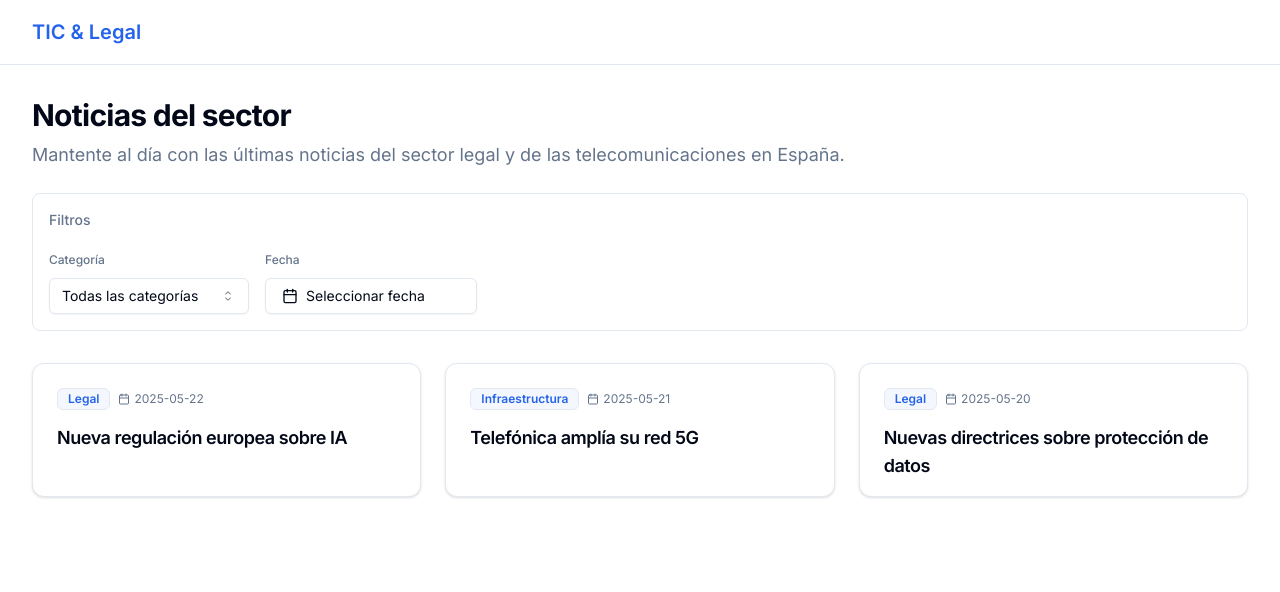
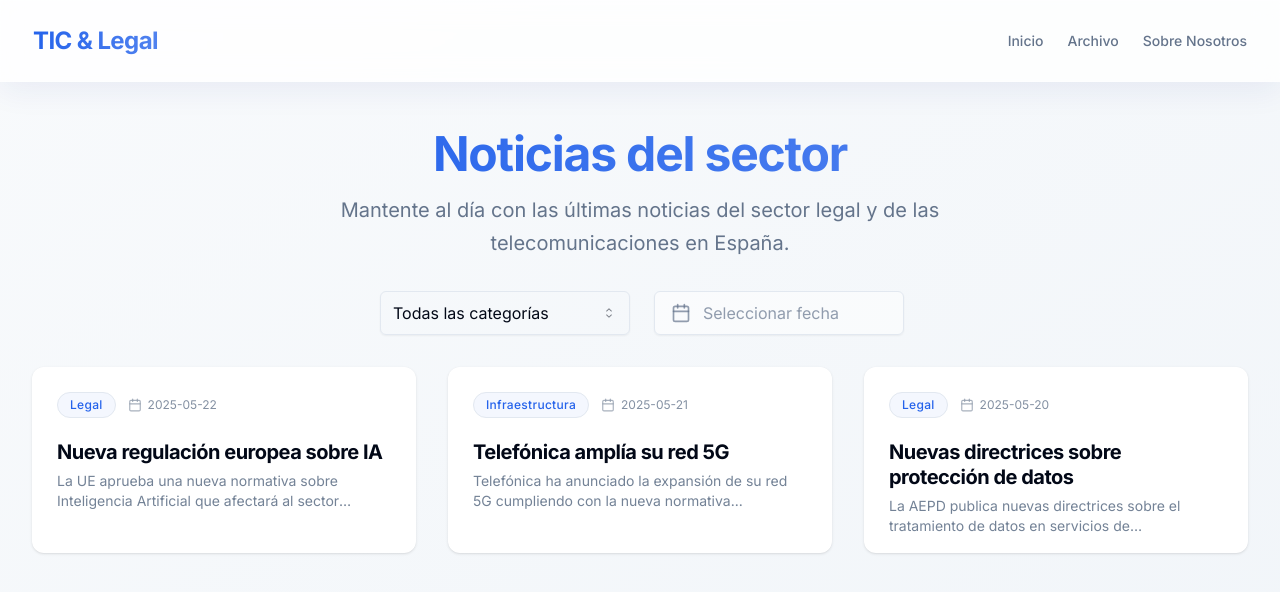
Before and after one commit to felipestudionn/Legal, a Next.js app: page / in a window 1280 px wide. Shown: the top 592 px of the page. Built offline with nearby package versions, Linux system fonts and the light colour scheme.

Commit message:
Mejoras de diseño: centrado de filtros y eliminación de etiquetas redundantes

```diff
--- a/src/app/globals.css
+++ b/src/app/globals.css
@@ -4,6 +4,12 @@
 
 @layer base {
   :root {
+    --glass-background: rgba(255, 255, 255, 0.8);
+    --glass-border: rgba(255, 255, 255, 0.5);
+    --glass-shadow: 0 8px 32px 0 rgba(31, 38, 135, 0.07);
+    --subtle-gradient: linear-gradient(to bottom right, rgba(255, 255, 255, 0.2), rgba(255, 255, 255, 0.1));
+    --card-shadow: 0 4px 24px -4px rgba(0, 0, 0, 0.08);
+    --hover-transform: translateY(-2px);
     --background: 0 0% 100%;
     --foreground: 222.2 84% 4.9%;
 
@@ -41,5 +47,24 @@
 
   body {
     @apply bg-background text-foreground antialiased;
+    background-image: linear-gradient(to bottom right, #f8fafc, #f1f5f9);
+    min-height: 100vh;
+  }
+
+  .glass-effect {
+    @apply bg-white/80 backdrop-blur-md border border-white/20;
+    box-shadow: var(--glass-shadow);
+  }
+
+  .hover-card-effect {
+    @apply transition-all duration-300 ease-out;
+    &:hover {
+      transform: var(--hover-transform);
+      box-shadow: var(--card-shadow);
+    }
+  }
+
+  .gradient-text {
+    @apply bg-clip-text text-transparent bg-gradient-to-r from-primary to-primary/80;
   }
 }
--- a/src/components/dashboard/news-card.tsx
+++ b/src/components/dashboard/news-card.tsx
@@ -11,22 +11,33 @@ interface NewsCardProps {
 
 export function NewsCard({ news }: NewsCardProps) {
   return (
-    <Card className="h-full flex flex-col hover:shadow-lg transition-all duration-200 hover:scale-[1.02] group">
+    <Card className="h-full flex flex-col glass-effect hover-card-effect overflow-hidden group">
       <CardHeader className="pb-4">
-        <div className="flex items-center gap-2 mb-2">
-          <Badge variant="outline" className="bg-primary/5 text-primary hover:bg-primary/10 transition-colors">
+        <div className="flex items-center gap-3 mb-4">
+          <Badge
+            variant="outline"
+            className="bg-primary/5 text-primary hover:bg-primary/10 transition-colors px-3 py-1 rounded-full text-xs font-medium tracking-wide"
+          >
             {news.category}
           </Badge>
-          <div className="flex items-center text-xs text-muted-foreground">
-            <CalendarIcon className="mr-1 h-3 w-3" />
+          <div className="flex items-center text-xs text-muted-foreground/80">
+            <CalendarIcon className="mr-1.5 h-3.5 w-3.5 opacity-70" />
             {news.date}
           </div>
         </div>
-        <CardTitle className="line-clamp-2 text-lg group-hover:text-primary transition-colors">
-          <a href={news.url} target="_blank" rel="noopener noreferrer" className="hover:underline">
+        <CardTitle className="text-xl font-bold leading-tight group-hover:text-primary transition-colors duration-300">
+          <a
+            href={news.url}
+            target="_blank"
+            rel="noopener noreferrer"
+            className="hover:underline decoration-primary decoration-2 underline-offset-4"
+          >
             {news.title}
           </a>
         </CardTitle>
+        <p className="mt-3 text-muted-foreground/90 text-sm line-clamp-2">
+          {news.content}
+        </p>
       </CardHeader>
     </Card>
   )
--- a/src/components/dashboard/news-container.tsx
+++ b/src/components/dashboard/news-container.tsx
@@ -52,10 +52,7 @@ export function NewsContainer() {
 
   return (
     <div className="space-y-8">
-      <div className="rounded-lg border bg-card/50 p-4">
-        <div className="mb-4">
-          <h3 className="text-sm font-medium text-muted-foreground">Filtros</h3>
-        </div>
+      <div>
         <NewsFilters
           categories={Array.from(new Set(NEWS_CATEGORIES))}
           onFilterChange={handleFilterChange}
--- a/src/components/dashboard/news-filters.tsx
+++ b/src/components/dashboard/news-filters.tsx
@@ -35,18 +35,19 @@ export function NewsFilters({ categories, onFilterChange }: NewsFiltersProps) {
   }
 
   return (
-    <div className="flex flex-col sm:flex-row gap-4 items-start sm:items-center">
-      <div className="flex flex-col sm:flex-row gap-4 items-start sm:items-center">
-        <div className="space-y-2 min-w-[200px]">
-          <label className="text-xs font-medium text-muted-foreground">Categoría</label>
+    <div className="mb-8">
+      <div className="grid sm:grid-cols-2 lg:grid-cols-[250px,250px] gap-6 max-w-[520px] mx-auto">
+        <div>
           <Select value={selectedCategory} onValueChange={handleCategoryChange}>
-            <SelectTrigger>
+            <SelectTrigger className="h-11 text-base">
               <SelectValue placeholder="Todas las categorías" />
             </SelectTrigger>
             <SelectContent>
-              <SelectItem value="all">Todas las categorías</SelectItem>
+              <SelectItem value="all" className="text-base">
+                Todas las categorías
+              </SelectItem>
               {categories.map((category) => (
-                <SelectItem key={category} value={category}>
+                <SelectItem key={category} value={category} className="text-base">
                   {category}
                 </SelectItem>
               ))}
@@ -54,19 +55,18 @@ export function NewsFilters({ categories, onFilterChange }: NewsFiltersProps) {
           </Select>
         </div>
 
-        <div className="space-y-2 min-w-[200px]">
-          <label className="text-xs font-medium text-muted-foreground">Fecha</label>
+        <div>
           <Popover>
             <PopoverTrigger asChild>
               <Button
                 variant="outline"
-                className="w-full justify-start text-left font-normal"
+                className="w-full h-11 justify-start text-left font-normal text-base bg-white/50 hover:bg-white/80 transition-colors"
               >
-                <CalendarIcon className="mr-2 h-4 w-4" />
+                <CalendarIcon className="mr-3 h-5 w-5 text-muted-foreground/70" />
                 {selectedDate ? (
                   format(selectedDate, 'PPP', { locale: es })
                 ) : (
-                  <span>Seleccionar fecha</span>
+                  <span className="text-muted-foreground/70">Seleccionar fecha</span>
                 )}
               </Button>
             </PopoverTrigger>
@@ -77,6 +77,7 @@ export function NewsFilters({ categories, onFilterChange }: NewsFiltersProps) {
                 onSelect={handleDateChange}
                 initialFocus
                 locale={es}
+                className="rounded-md border shadow-md"
               />
             </PopoverContent>
           </Popover>
@@ -84,6 +85,7 @@ export function NewsFilters({ categories, onFilterChange }: NewsFiltersProps) {
       </div>
 
       {(selectedCategory !== 'all' || selectedDate) && (
+        <div className="flex justify-center mt-4">
           <Button
             variant="ghost"
             size="sm"
@@ -92,10 +94,11 @@ export function NewsFilters({ categories, onFilterChange }: NewsFiltersProps) {
               setSelectedDate(undefined)
               onFilterChange({ category: '', date: '' })
             }}
-          className="ml-auto"
+            className="hover:bg-white/50 transition-colors"
           >
-          <span className="text-muted-foreground">Limpiar filtros</span>
+            <span className="text-muted-foreground/90">Limpiar filtros</span>
           </Button>
+        </div>
       )}
     </div>
   )
--- a/src/components/dashboard/news-grid.tsx
+++ b/src/components/dashboard/news-grid.tsx
@@ -1,6 +1,6 @@
 'use client'
 
-import { NewsCard } from './news-card'
+import { NewsCard } from '@/components/dashboard/news-card'
 import { type News } from '@/lib/types'
 
 interface NewsGridProps {
@@ -10,14 +10,16 @@ interface NewsGridProps {
 export function NewsGrid({ news }: NewsGridProps) {
   if (news.length === 0) {
     return (
-      <div className="text-center py-12">
-        <p className="text-lg text-muted-foreground">No hay noticias que coincidan con los filtros seleccionados.</p>
+      <div className="text-center py-16">
+        <p className="text-xl text-muted-foreground/80 max-w-lg mx-auto">
+          No hay noticias que coincidan con los filtros seleccionados. Por favor, intenta con otros criterios de búsqueda.
+        </p>
       </div>
     )
   }
 
   return (
-    <div className="grid grid-cols-1 md:grid-cols-2 lg:grid-cols-3 gap-6">
+    <div className="grid grid-cols-1 md:grid-cols-2 lg:grid-cols-3 gap-8">
       {news.map((item) => (
         <NewsCard key={item.id} news={item} />
       ))}
--- a/src/components/layout/dashboard-layout.tsx
+++ b/src/components/layout/dashboard-layout.tsx
@@ -2,17 +2,24 @@
 
 export function DashboardLayout({ children }: { children: React.ReactNode }) {
   return (
-    <div className="min-h-screen bg-background">
-      <header className="sticky top-0 z-50 w-full border-b bg-background/95 backdrop-blur supports-[backdrop-filter]:bg-background/60">
-        <div className="container flex h-16 items-center">
-          <h1 className="text-xl font-semibold text-primary">TIC & Legal</h1>
+    <div className="min-h-screen">
+      <header className="sticky top-0 z-50 w-full glass-effect">
+        <div className="container flex h-20 items-center justify-between">
+          <h1 className="text-2xl font-bold gradient-text tracking-tight">TIC & Legal</h1>
+          <nav className="hidden md:flex space-x-6">
+            <a href="#" className="text-sm font-medium text-muted-foreground hover:text-primary transition-colors">Inicio</a>
+            <a href="#" className="text-sm font-medium text-muted-foreground hover:text-primary transition-colors">Archivo</a>
+            <a href="#" className="text-sm font-medium text-muted-foreground hover:text-primary transition-colors">Sobre Nosotros</a>
+          </nav>
         </div>
       </header>
-      <main className="container py-8">
-        <div className="flex flex-col gap-6">
-          <div className="space-y-2">
-            <h2 className="text-3xl font-bold tracking-tight">Noticias del sector</h2>
-            <p className="text-lg text-muted-foreground">
+      <main className="container py-12 px-4 sm:px-6 lg:px-8">
+        <div className="flex flex-col gap-8 max-w-7xl mx-auto">
+          <div className="space-y-4 text-center max-w-3xl mx-auto">
+            <h2 className="text-4xl font-bold tracking-tight gradient-text sm:text-5xl">
+              Noticias del sector
+            </h2>
+            <p className="text-xl text-muted-foreground leading-relaxed">
               Mantente al día con las últimas noticias del sector legal y de las telecomunicaciones en España.
             </p>
           </div>
```
Lines whose indentation alone changed are shown as unchanged.
